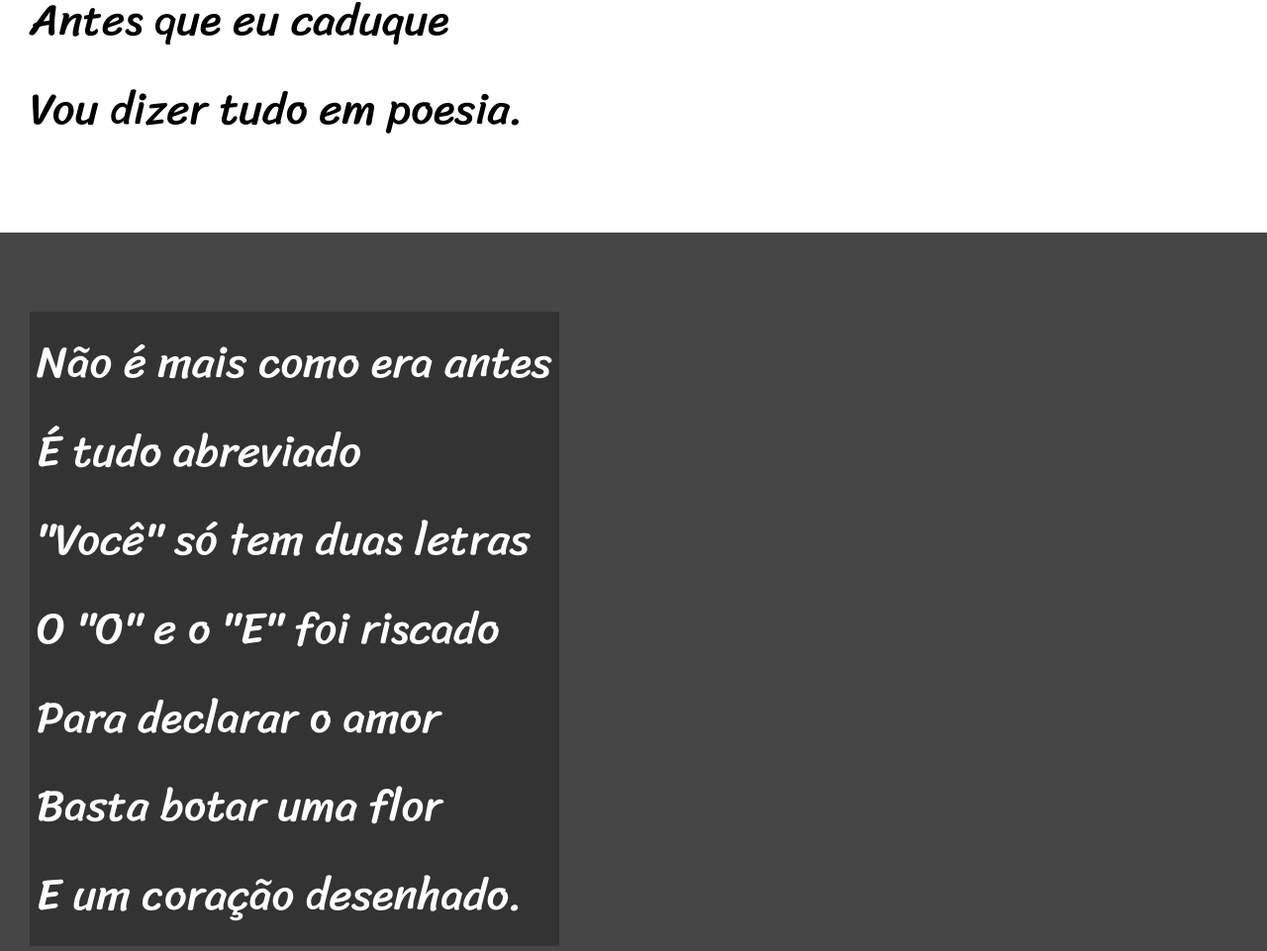
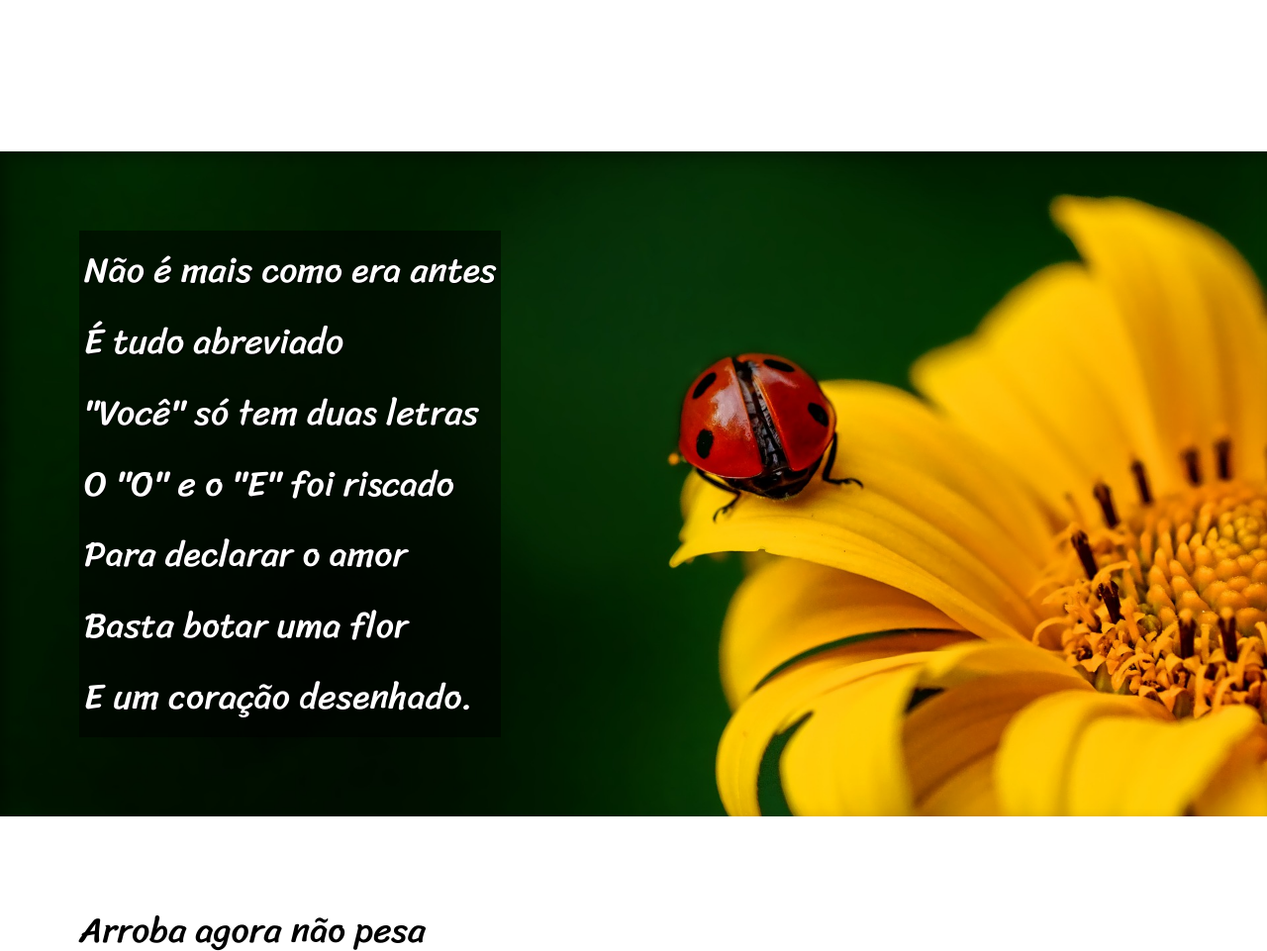
Before and after one commit to gabrielsena-g/html-css, a plain HTML site: page desafios/desafio12/index.html in a window 1280 px wide. Shown: the part 798-1759 px from the top of the page at 99% size. Drawn offline with Linux system fonts and the light colour scheme.

Commit message:
Conclusão desafio 12

```diff
--- a/desafios/desafio12/estilo/style.css
+++ b/desafios/desafio12/estilo/style.css
@@ -30,7 +30,7 @@ header > h1{
     padding-top: 50px;
     font-variant: small-caps;
     font-family: var(--fonte2);
-    font-size: 9vw;
+    font-size: 7vw;
 }
 
 header > p {
@@ -51,9 +51,13 @@ section{
     padding-top: 10vh;
     padding-bottom: 10vh;
     line-height: 2em;
-    padding-left: 30px;
+    padding-left: 80px;
     font-family: var(--fonte3);
-    font-size: 3.5vw;
+    font-size: 2.8vw;
+}
+
+section > p {
+    padding-bottom: 2em;
 }
 
 section.normal{
@@ -64,12 +68,27 @@ section.normal{
 section.imagem{
     background-color: rgb(70, 70, 70);
     color: white;
+    box-shadow: inset 6px 6px 13px 0px rgba(0, 0, 0, 0.342);
+    background-size: cover;
+    background-position: right center;
+    background-attachment: fixed;
+
 }
 
 section.imagem > p{
     display: inline-block;
-    padding: 7px;
-    background-color: rgba(0, 0, 0, 0.267);
+    padding: 5px;
+    background-color: rgba(0, 0, 0, 0.507);
+    text-shadow: 1px 1px 0px black;
+}
+
+section#img01 {
+    background-image: url('../imagens/background001.jpg');
+    background-position: right center;
+}
+
+section#img02 {
+    background-image: url('../imagens/background002.jpg');
 }
 
 footer {
--- a/desafios/desafio12/index.html
+++ b/desafios/desafio12/index.html
@@ -25,7 +25,7 @@
         </p>
     </section>
 
-    <section class="imagem">
+    <section class="imagem" id="img01">
         <p>
             Não é mais como era antes <br>
             É tudo abreviado <br>
@@ -58,7 +58,7 @@
         </p>
     </section>
 
-    <section class="imagem">
+    <section class="imagem" id="img02">
         <p>
             Tenho saudade das cartas <br>
             Escritas com a própria mão <br>
```
